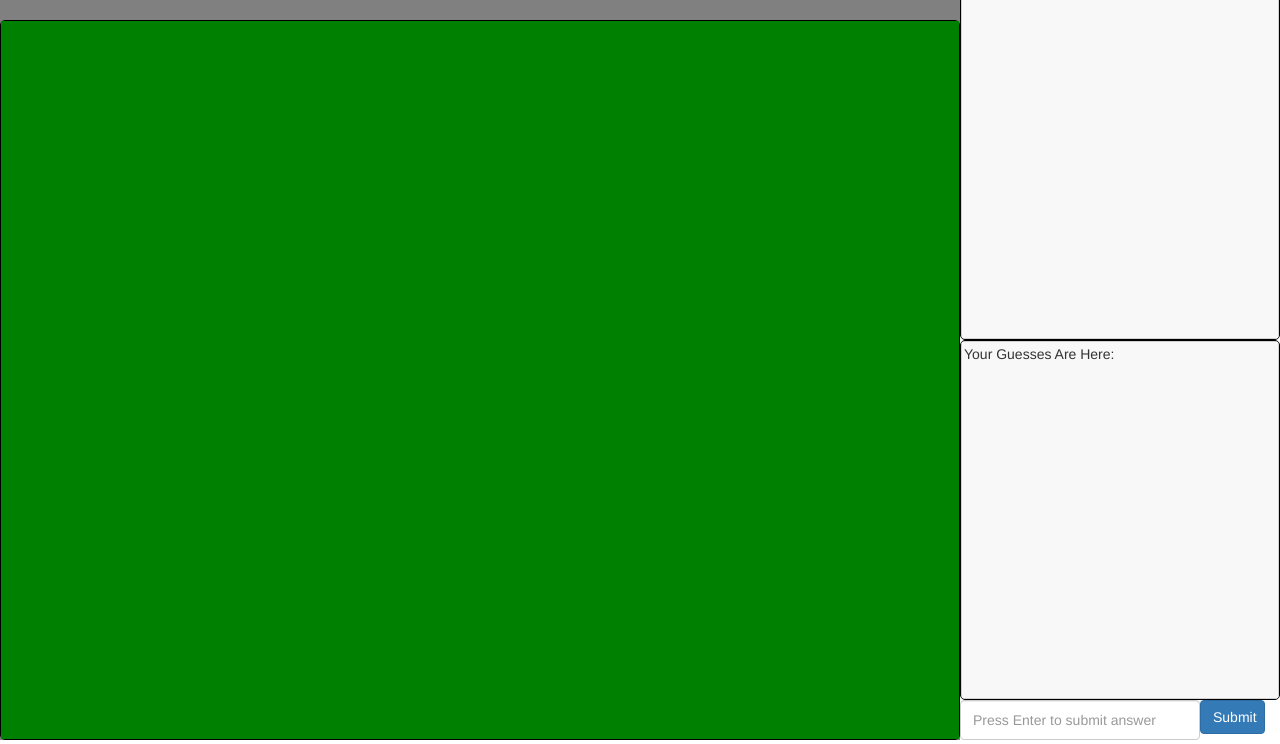
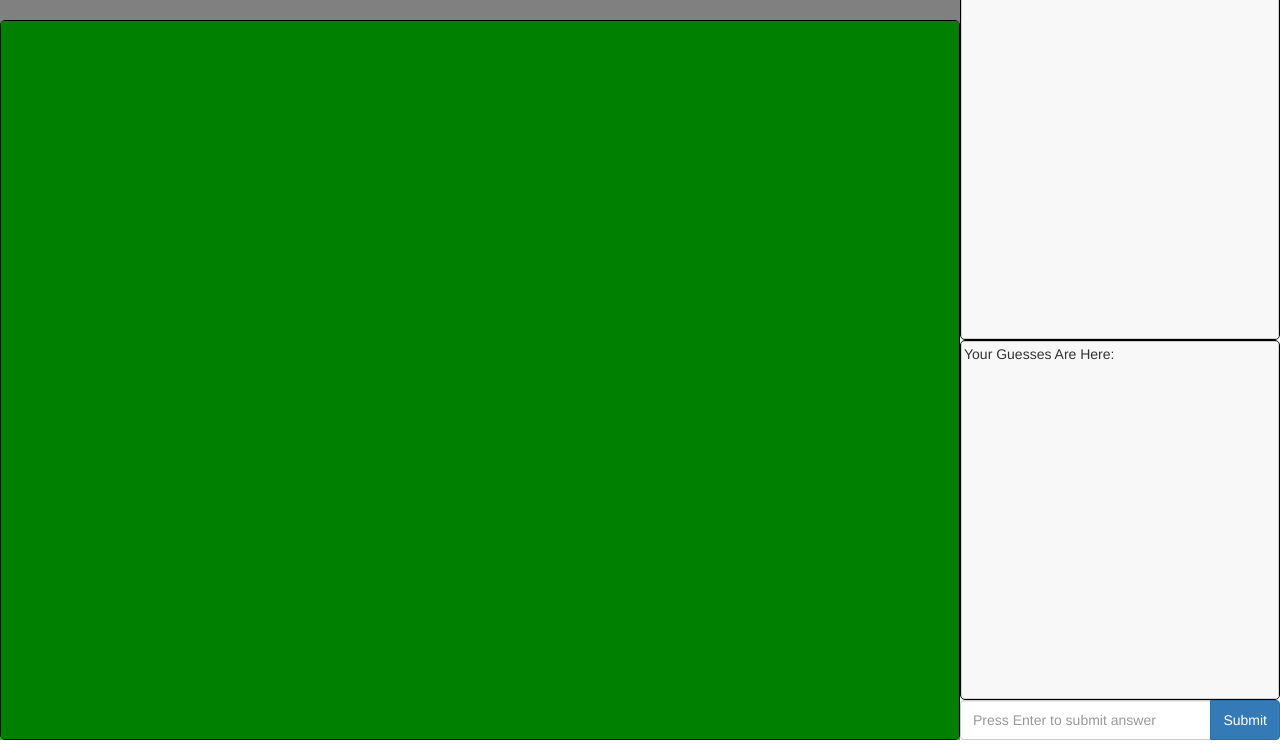
Before and after one commit to gertdreyer/pictionairy, a plain HTML site: page Interface/html/lobby.html in a window 1280 px wide. Shown: the part 121-865 px from the top of the page. Drawn offline with nearby package versions, Linux system fonts and the light colour scheme.

Commit message:
fixed button to submit

```diff
--- a/Interface/html/lobby.html
+++ b/Interface/html/lobby.html
@@ -35,11 +35,12 @@
       <div class="row sideBar" style="height: 50%"><textarea id = 'players' disabled>Players:&#13;&#10;</textarea></div>
       <div class="row sideBar" style="height: 45%"><textarea id = 'guesses' disabled>Your Guesses Are Here:&#13;&#10;</textarea></div>
       <div class="row" style="height: 5%">
-        <div class="col-sm-9" style="height: 100%; padding-left: 0; padding-right: 0;">
-          <input id="guessSubmit" type="text" class="form-control" placeholder="Press Enter to submit answer" style="height: 100%; width: 100%;">
-        </div>
-        <div class="col-sm-3" style="height: 100%; padding-left: 0;">
-          <button id="btnSubmit" class="btn btn-primary" style="width: 100%;" onclick="submitGuess()">Submit</button>
+         <div class="input-group" style="height: 100%;">
+                <input id="guessSubmit" type="text" class="form-control" placeholder="Press Enter to submit answer" style="height: 100%;">
+                <div class="input-group-btn">
+                    <button type="button" class="btn btn-primary" style="height: 100%;" onclick="submitGuess()">Submit</button>
+                </div>
+            </div>
         </div>
       </div>
     </div>
```
